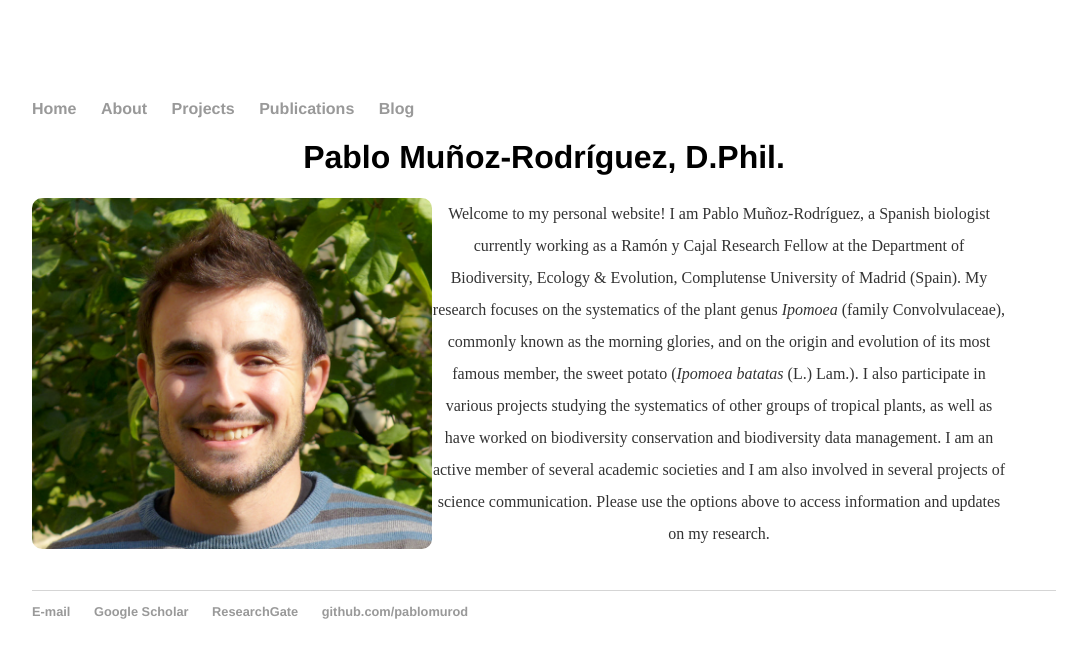
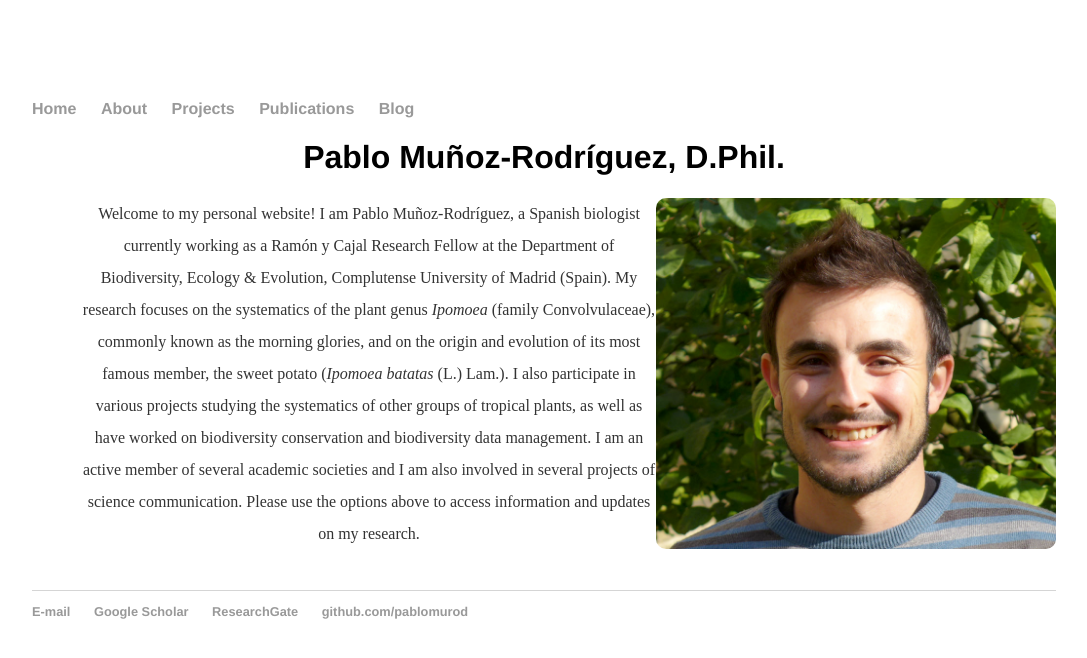
Before and after one commit to pablomurod/pablomurod.github.io, a Jekyll site: the page built from index.html, in a window 1280 px wide. Shown: the top 658 px of the page, without its empty margins (96-1183 px from the left). Built offline with Jekyll 4.4.1, drawn with Linux system fonts in a browser that asks for light colours.

Commit message:
Update index.html

```diff
--- a/index.html
+++ b/index.html
@@ -6,7 +6,7 @@ title: Pablo Muñoz-Rodríguez, D.Phil.
 
 <h1>Pablo Muñoz-Rodríguez, D.Phil.</h1>
 
-<div class="profile_image_container" style="float:left">
+<div class="profile_image_container" style="float:right">
 	<img src="/images/pablomr.png" alt="Profile picture" title="Profile picture" class="profile_image" />
 	<div class="overlay">
 		<a href="about.html" alt="About"><div class="cv_message">BIO</div></a>
```
